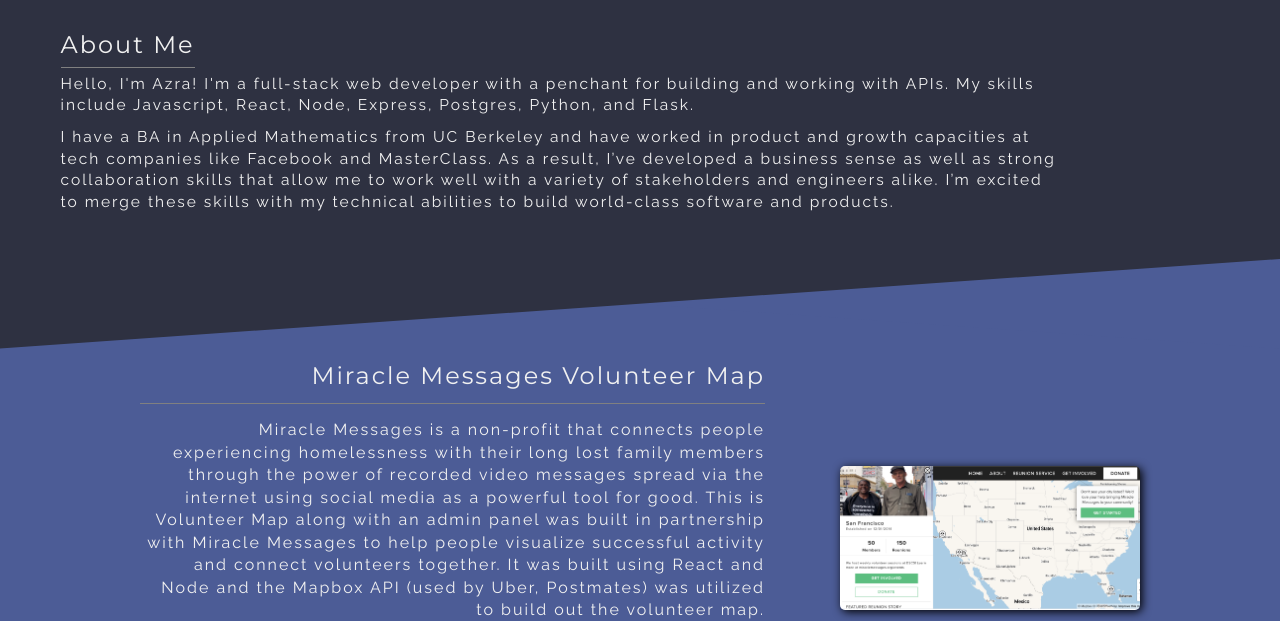
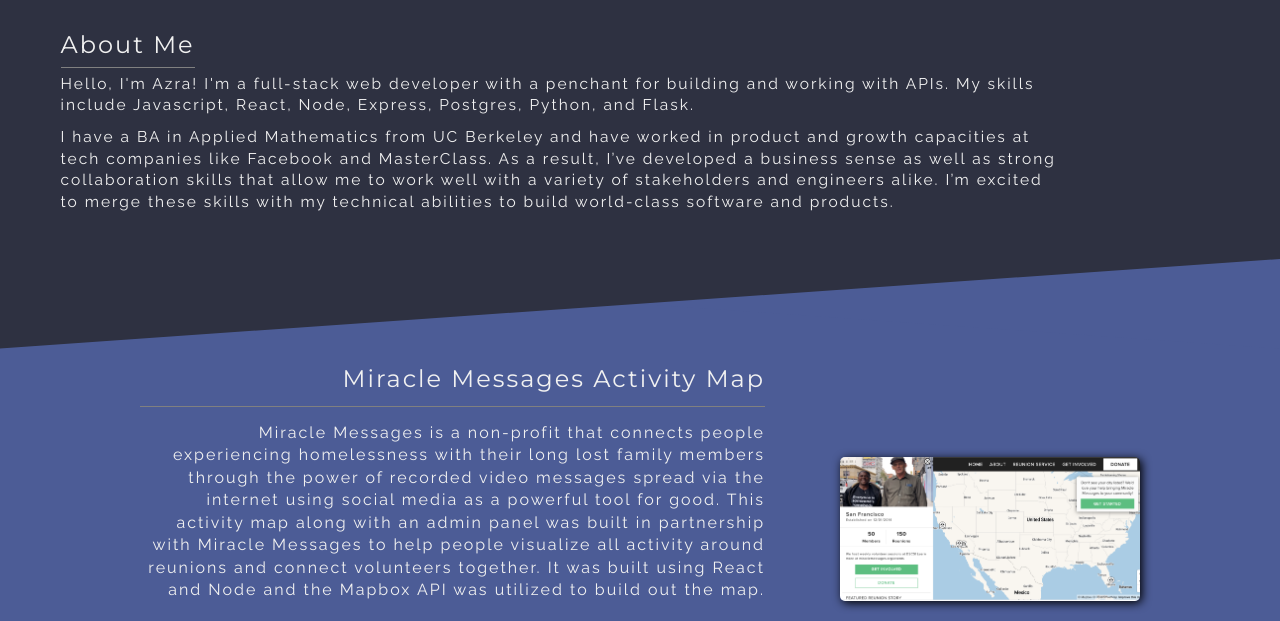
Before and after one commit to azrap/portfolio, a plain HTML site: page index.html in a window 1280 px wide. Shown: the part 191-812 px from the top of the page. Drawn offline with nearby package versions, Linux system fonts and the light colour scheme.

```diff
--- a/index.html
+++ b/index.html
@@ -85,16 +85,16 @@
     <section class="slantedDiv slantedDivB" id="projects">
       <div class="innerContent-container">
         <div class="innerContent">
-          <h4>Miracle Messages Volunteer Map</h4>
+          <h4>Miracle Messages Activity Map</h4>
           <p>
             Miracle Messages is a non-profit that connects people experiencing
             homelessness with their long lost family members through the power
             of recorded video messages spread via the internet using social
-            media as a powerful tool for good. This is Volunteer Map along with
-            an admin panel was built in partnership with Miracle Messages to
-            help people visualize successful activity and connect volunteers
-            together. It was built using React and Node and the Mapbox API (used
-            by Uber, Postmates) was utilized to build out the volunteer map.
+            media as a powerful tool for good. This activity map along with an
+            admin panel was built in partnership with Miracle Messages to help
+            people visualize all activity around reunions and connect volunteers
+            together. It was built using React and Node and the Mapbox API was
+            utilized to build out the map.
           </p>
           <div class="innerContent-links">
             <a href="https://map.miraclemessages.org" target="_blank"
```
